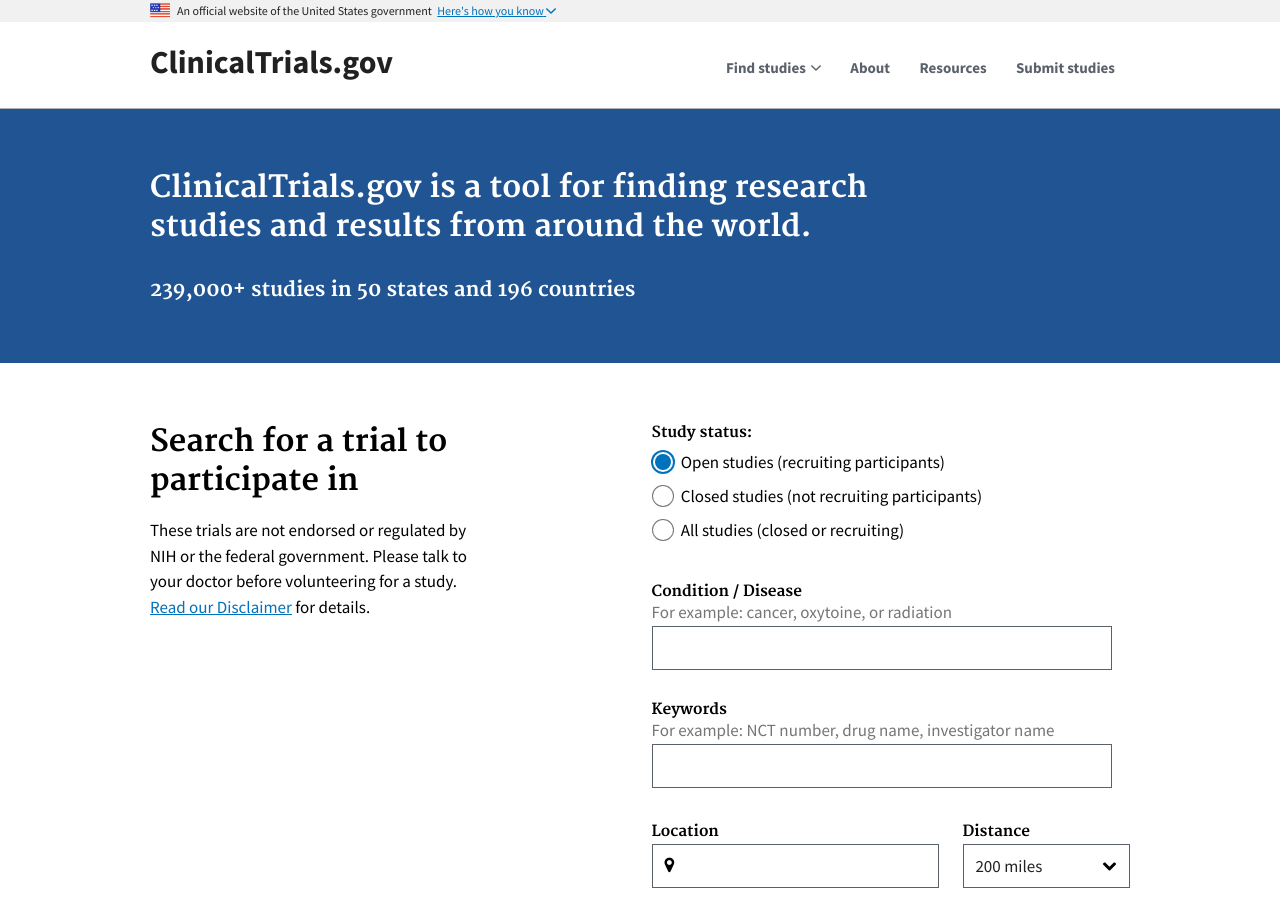
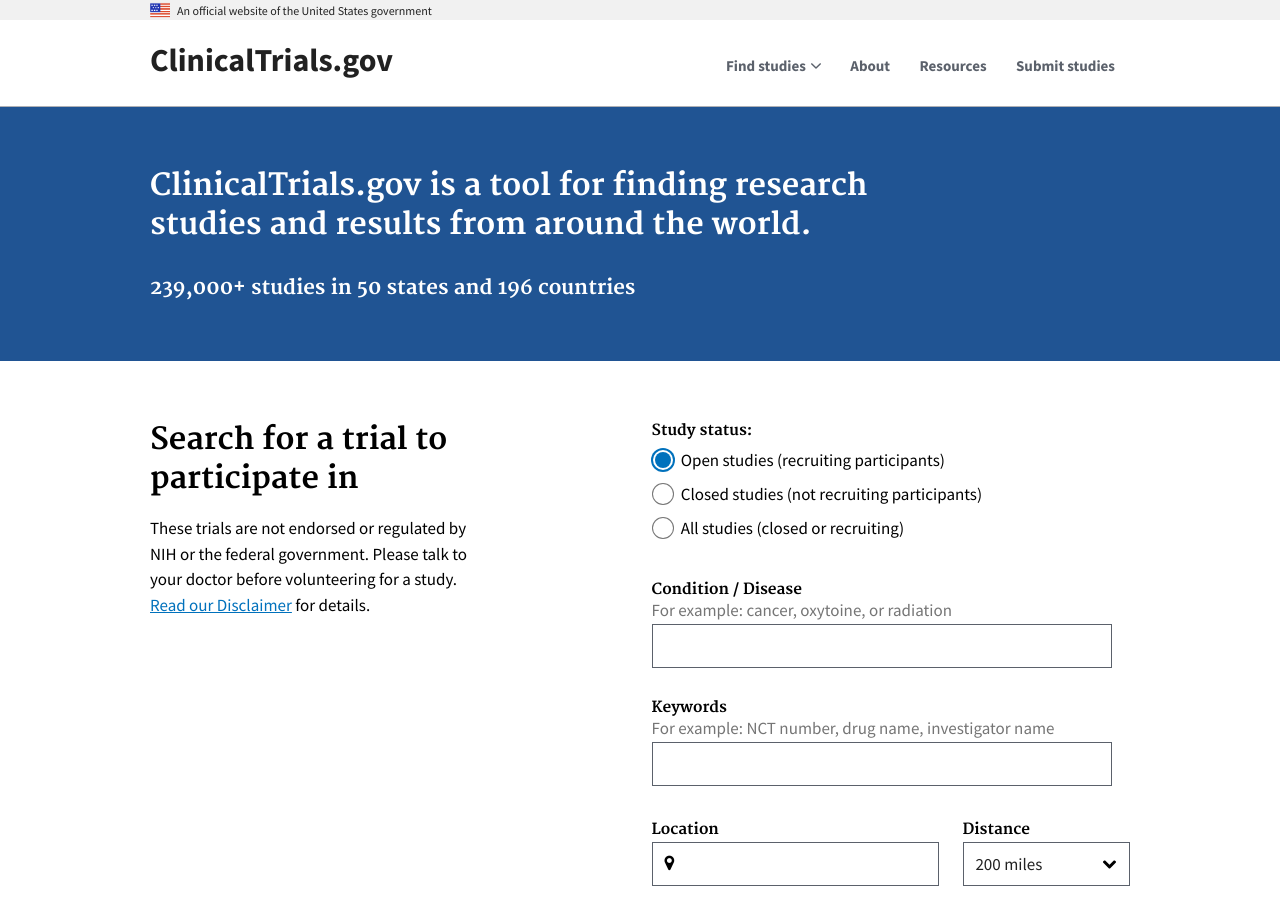
Before and after one commit to 18F/clinical-trials-prototype, a Jekyll site: the page built from pages/home.md, in a window 1280 px wide and 900 px high. Built offline with Jekyll 4.4.1, drawn with Linux system fonts in a browser that asks for light colours.

Commit message:
remove expandable banner content

```diff
--- a/_layouts/base.html
+++ b/_layouts/base.html
@@ -20,30 +20,8 @@
             <div class="usa-grid usa-banner-inner">
             <img src="{{ site.baseurl }}/assets/uswds/img/favicons/favicon-57.png" alt="U.S. flag">
             <p>An official website of the United States government</p>
-            <button class="usa-accordion-button usa-banner-button"
-              aria-expanded="false" aria-controls="gov-banner">
-              <span class="usa-banner-button-text">Here's how you know</span>
-            </button>
             </div>
           </header>
-          <div class="usa-banner-content usa-grid usa-accordion-content" id="gov-banner">
-            <div class="usa-banner-guidance-gov usa-width-one-half">
-              <img class="usa-banner-icon usa-media_block-img" src="{{ site.baseurl }}/assets/uswds/img/icon-dot-gov.svg" alt="">
-              <div class="usa-media_block-body">
-                <p>
-                  <strong>The .gov means it’s official.</strong>
-                  <br>
-                  Federal government websites always use a .gov or .mil domain. Before sharing sensitive information online, make sure you’re on a .gov or .mil site by inspecting your browser’s address (or “location”) bar.
-                </p>
-              </div>
-            </div>
-            <div class="usa-banner-guidance-ssl usa-width-one-half">
-              <img class="usa-banner-icon usa-media_block-img" src="{{ site.baseurl }}/assets/uswds/img/icon-https.svg" alt="SSL">
-              <div class="usa-media_block-body">
-                <p>This site is also protected by an SSL (Secure Sockets Layer) certificate that’s been signed by the U.S. government. The <strong>https://</strong> means all transmitted data is encrypted  — in other words, any information or browsing history that you provide is transmitted securely.</p>
-              </div>
-            </div>
-          </div>
         </div>
       </div>
       <!-- Gov banner END -->
```
